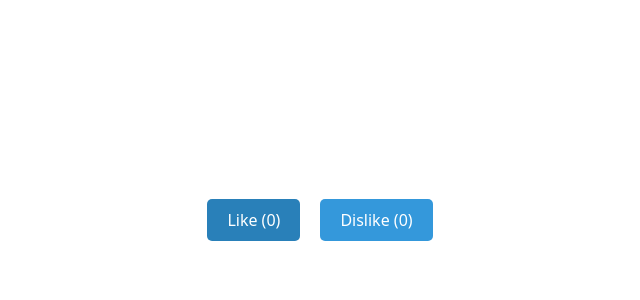
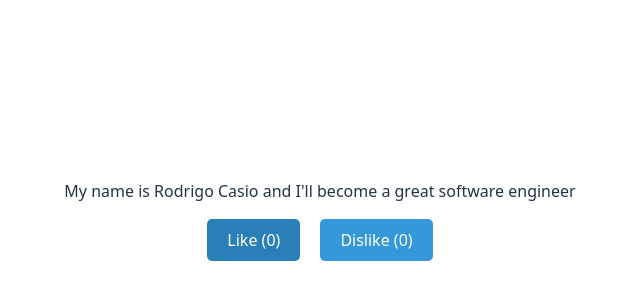
Before and after one commit to rodrigcasio/React-rcasio-projects, a React (Vite) app in the folder courseraPracticeIBM/content_rating_app/: page / in a window 1280 px wide. Shown: the part 178-478 px from the top of the page, without its empty margins (320-960 px from the left). Built offline with nearby package versions, Linux system fonts and the light colour scheme.

Commit message:
Added text content to <p> tag

```diff
--- a/courseraPracticeIBM/content_rating_app/src/Components/ContentRating.jsx
+++ b/courseraPracticeIBM/content_rating_app/src/Components/ContentRating.jsx
@@ -21,7 +21,7 @@ class ContentRating extends Component {
             <>
             <div className="content-rating">
                 <p>
-
+                    My name is Rodrigo Casio and I'll become a great software engineer
                 </p>
                 <div className="rating-buttons">
                     <button className="like-button" onClick={this.handleLikes}>Like ({this.state.likes})</button>
```
